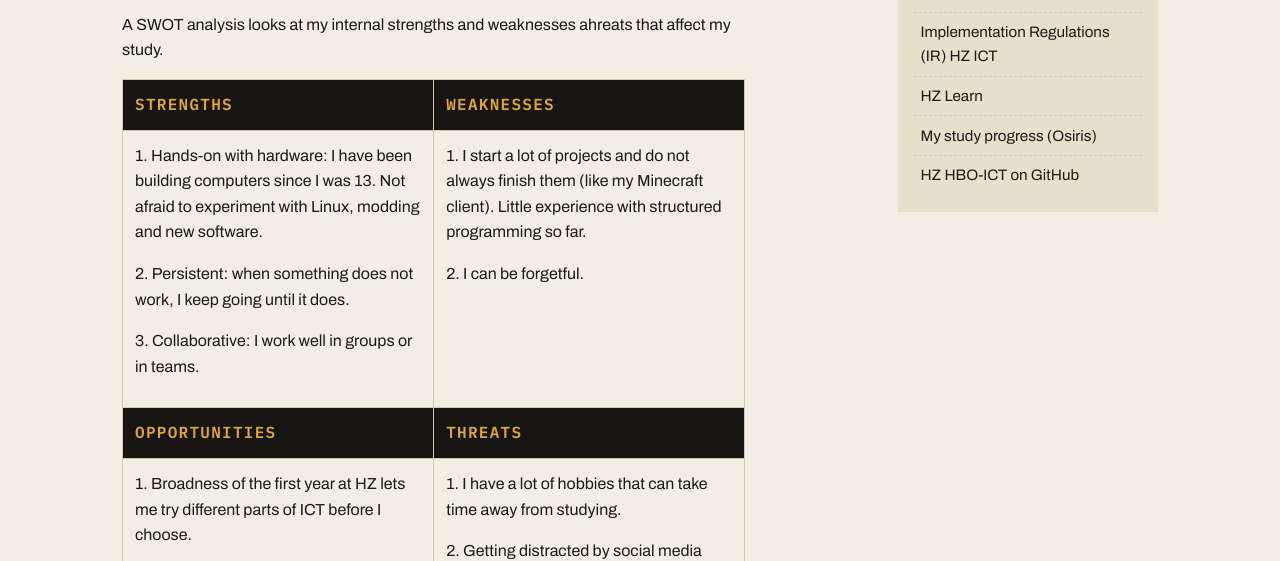
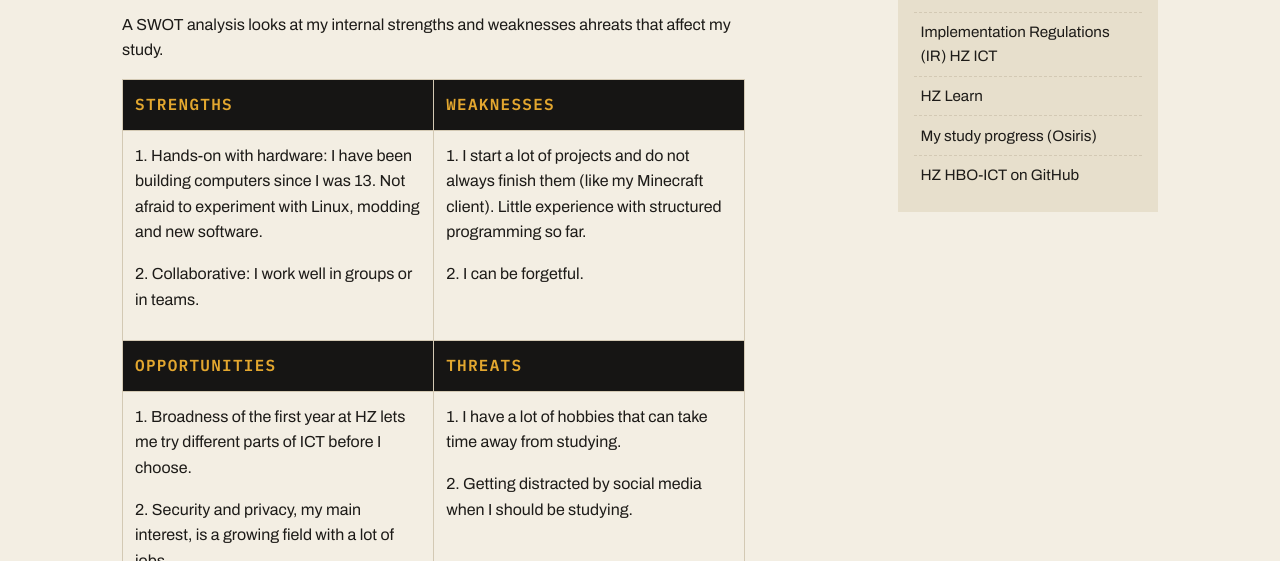
Before and after one commit to Studendtx/Studendtx.github.io, a plain HTML site: page goals.html in a window 1280 px wide. Shown: the part 224-785 px from the top of the page. Drawn offline with Linux system fonts and the light colour scheme.

Commit message:
antoher one

```diff
--- a/goals.html
+++ b/goals.html
@@ -29,8 +29,7 @@
 					<tr>
 						<td>
 							<p>1. Hands-on with hardware: I have been building computers since I was 13. Not afraid to experiment with Linux, modding and new software.</p>
-							<p>2. Persistent: when something does not work, I keep going until it does.</p>
-							<p>3. Collaborative: I work well in groups or in teams.</p>
+							<p>2. Collaborative: I work well in groups or in teams.</p>
 						</td>
 						<td>
 							<p>1. I start a lot of projects and do not always finish them (like my Minecraft client). Little experience with structured programming so far.</p>
```
